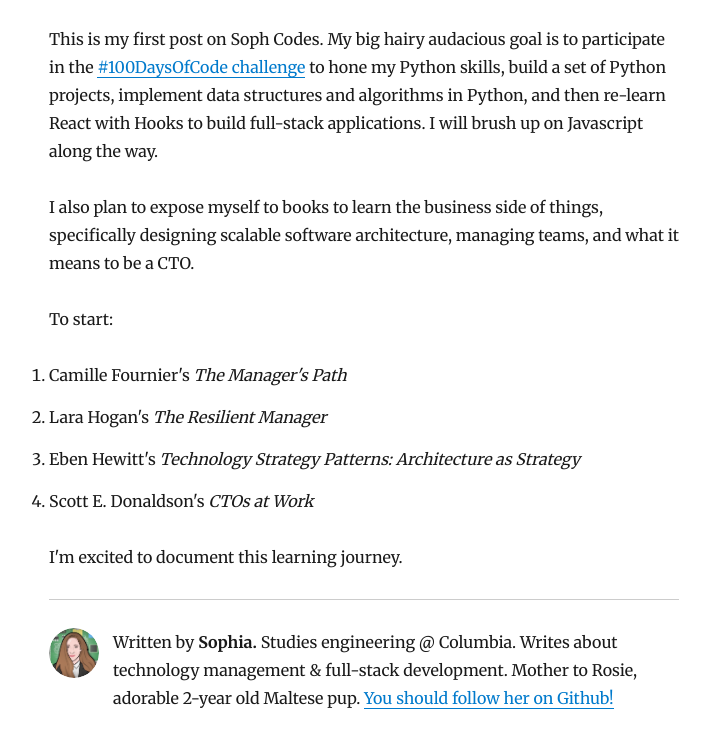
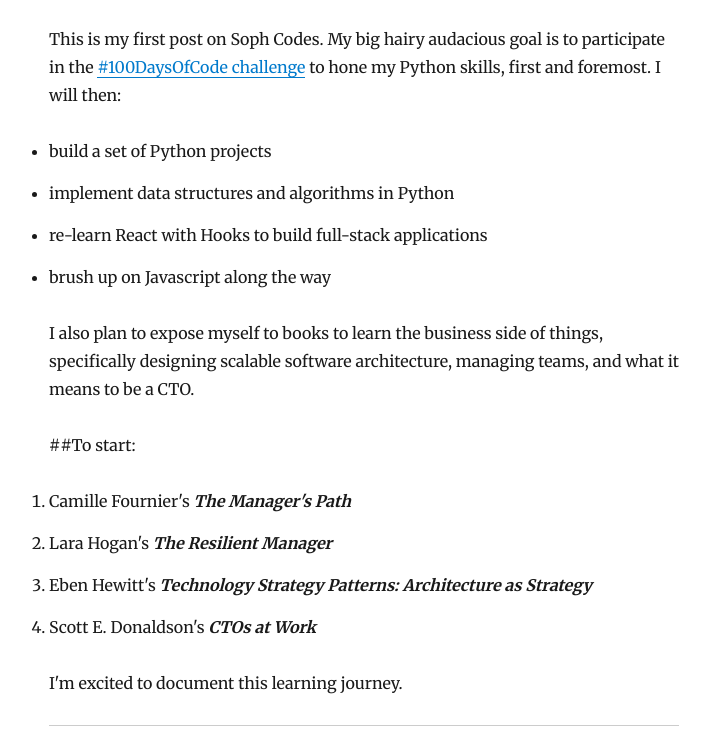
Before and after one commit to sudosoph/soph-codes-blog, a Gatsby site: page /bhag/ in a window 1280 px wide. Shown: the part 170-921 px from the top of the page, without its empty margins (276-986 px from the left). Built offline with nearby package versions, Linux system fonts and the light colour scheme; Gatsby itself is replaced by a stand-in of ours; some packages are replaced by stand-ins of ours.

Commit message:
Edited first post

```diff
--- a/content/blog/bhag/index.md
+++ b/content/blog/bhag/index.md
@@ -1,18 +1,22 @@
 ---
-title: Hello World
+title: Big Hairy Audacious Goals
 date: "2020-04-13"
-description: "BHAG"
+description: "In my first post, I outline my learning goals for the year, (including coding and tech career paths) and explaining why I created this blog."
 ---
 
-This is my first post on Soph Codes. My big hairy audacious goal is to participate in the [#100DaysOfCode challenge](https://www.100daysofcode.com/) to hone my Python skills, build a set of Python projects, implement data structures and algorithms in Python, and then re-learn React with Hooks to build full-stack applications. I will brush up on Javascript along the way.
+This is my first post on Soph Codes. My big hairy audacious goal is to participate in the [#100DaysOfCode challenge](https://www.100daysofcode.com/) to hone my Python skills, first and foremost. I will then:
+- build a set of Python projects
+- implement data structures and algorithms in Python
+- re-learn React with Hooks to build full-stack applications
+- brush up on Javascript along the way
 
 I also plan to expose myself to books to learn the business side of things, specifically designing scalable software architecture, managing teams, and what it means to be a CTO.
 
-To start:
+##To start:
 
-1. Camille Fournier's _The Manager's Path_
-2. Lara Hogan's _The Resilient Manager_
-3. Eben Hewitt's _Technology Strategy Patterns: Architecture as Strategy_
-4. Scott E. Donaldson's _CTOs at Work_
+1. Camille Fournier's **_The Manager's Path_**
+2. Lara Hogan's **_The Resilient Manager_**
+3. Eben Hewitt's **_Technology Strategy Patterns: Architecture as Strategy_**
+4. Scott E. Donaldson's **_CTOs at Work_**
 
 I'm excited to document this learning journey.
```
